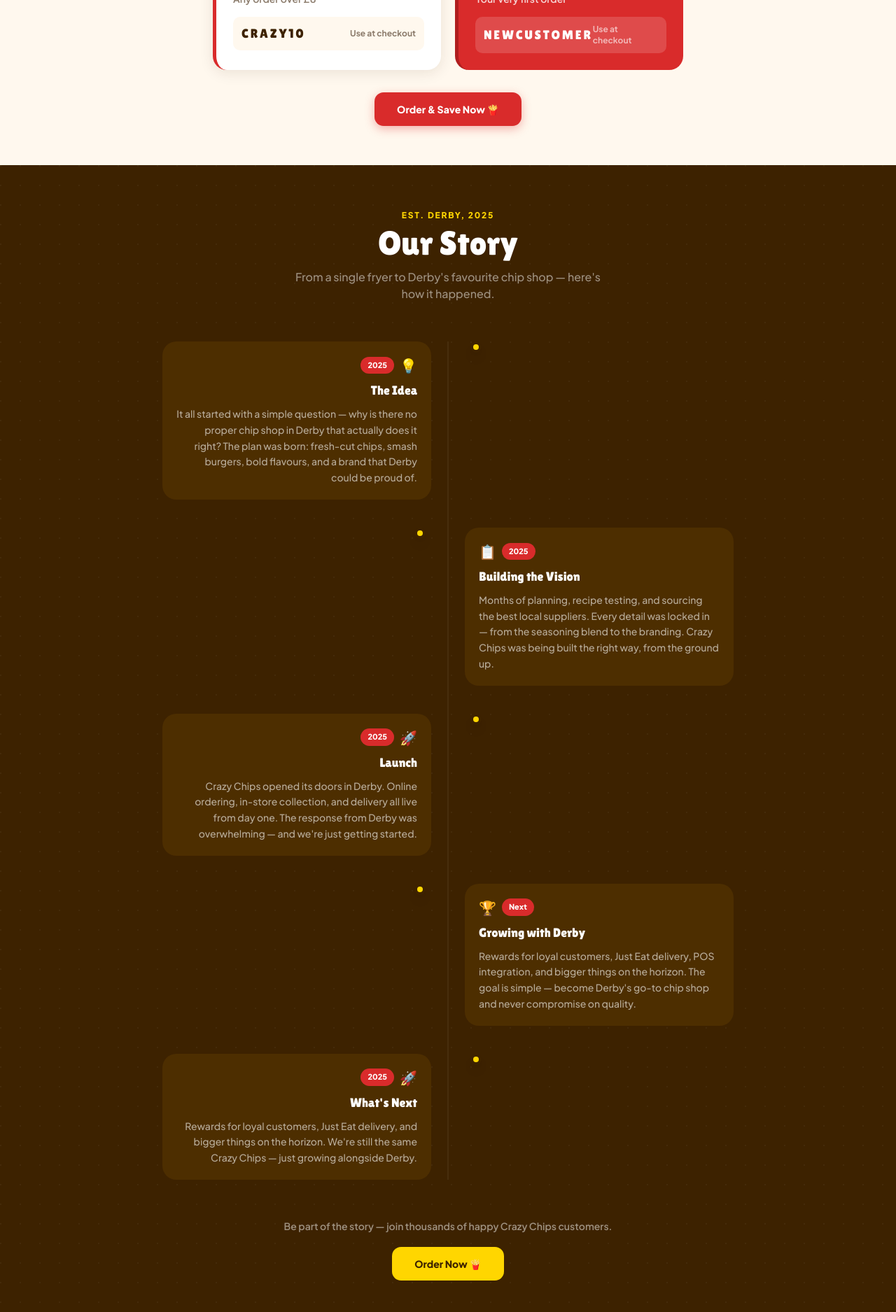
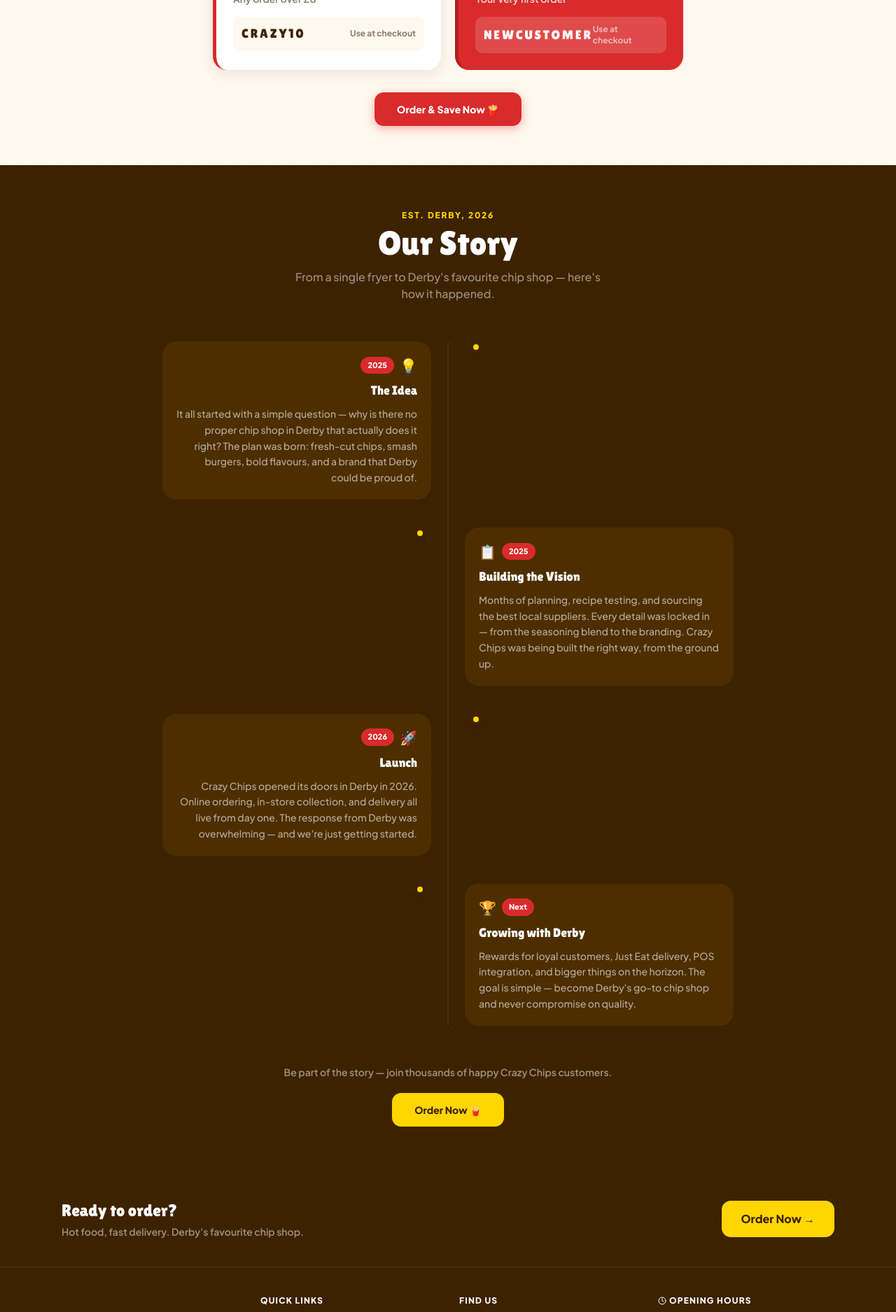
Before and after one commit to Crazy-Chips/crazy-chips-test, a Next.js app: page / in a window 1280 px wide. Shown: the part 2000-3875 px from the top of the page at 70% size. Built offline with nearby package versions, Linux system fonts and the light colour scheme; no server answers; the database is empty.

Commit message:
Auto-update: 05 Jun 2026 19:55

```diff
--- a/components/home/OurStory.tsx
+++ b/components/home/OurStory.tsx
@@ -17,22 +17,16 @@
     desc: 'Months of planning, recipe testing, and sourcing the best local suppliers. Every detail was locked in — from the seasoning blend to the branding. Crazy Chips was being built the right way, from the ground up.',
   },
   {
-    year: '2025',
+    year: '2026',
     emoji: '🚀',
     title: 'Launch',
-    desc: 'Crazy Chips opened its doors in Derby. Online ordering, in-store collection, and delivery all live from day one. The response from Derby was overwhelming — and we\'re just getting started.',
+    desc: 'Crazy Chips opened its doors in Derby in 2026. Online ordering, in-store collection, and delivery all live from day one. The response from Derby was overwhelming — and we\'re just getting started.',
   },
   {
     year: 'Next',
     emoji: '🏆',
     title: 'Growing with Derby',
     desc: 'Rewards for loyal customers, Just Eat delivery, POS integration, and bigger things on the horizon. The goal is simple — become Derby\'s go-to chip shop and never compromise on quality.',
-  },
-  {
-    year: '2025',
-    emoji: '🚀',
-    title: 'What\'s Next',
-    desc: 'Rewards for loyal customers, Just Eat delivery, and bigger things on the horizon. We\'re still the same Crazy Chips — just growing alongside Derby.',
   },
 ]
 
@@ -51,7 +45,7 @@
           className="text-center mb-14"
         >
           <p className="text-[#FFD600] text-xs font-[800] uppercase tracking-[0.15em] mb-2">
-            Est. Derby, 2025
+            Est. Derby, 2026
           </p>
           <h2 className="text-4xl sm:text-5xl text-white" style={{ fontFamily: 'var(--font-lilita)' }}>
             Our Story
```
